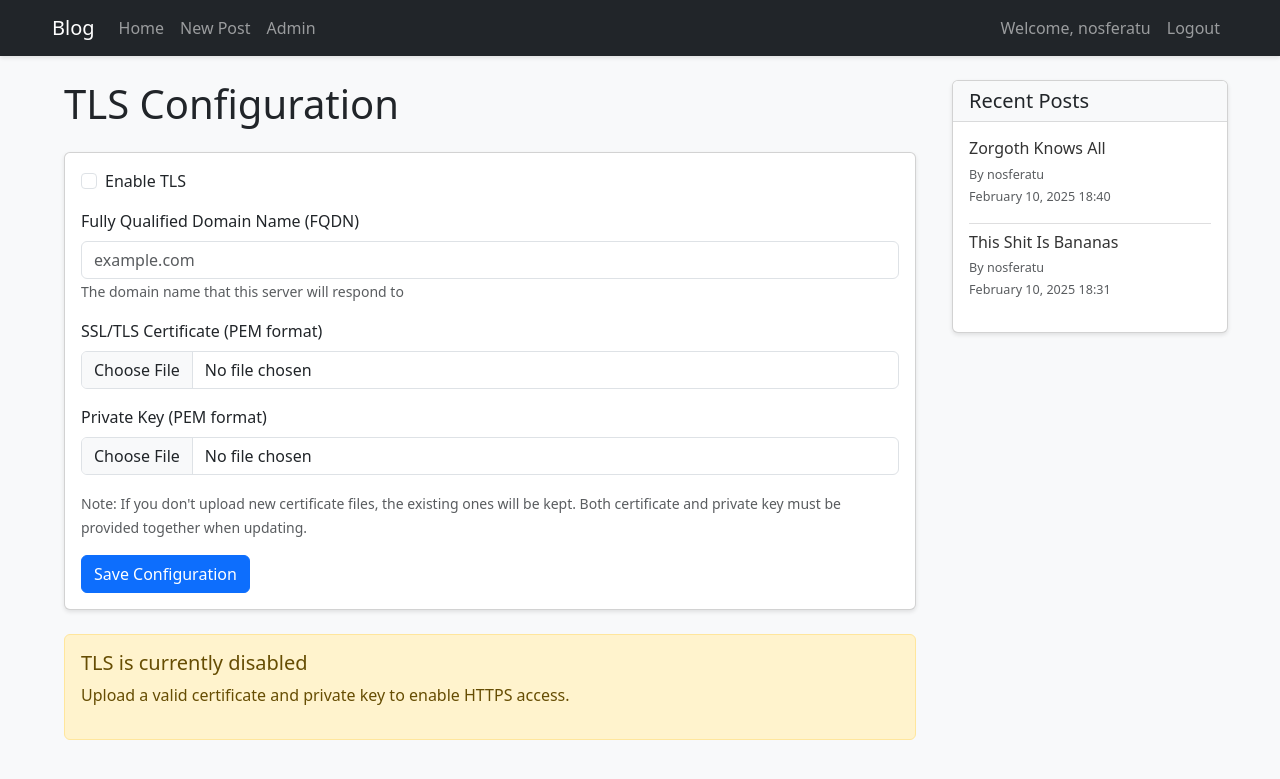
After one commit to archmangler/ghoul, a Flask app: page /admin/tls in a window 1280 px wide. The commit adds this page. Shown: the top 779 px of the page. Run offline with Flask 3, Linux system fonts and the light colour scheme; a user stored in the database is signed in; data comes from the database, SQL or seed files in the repository.

Commit message:
include latest entry summary

```diff
--- a/app.py
+++ b/app.py
@@ -295,6 +295,15 @@ def not_found_error(error):
 def forbidden_error(error):
     return render_template('errors/403.html'), 403
 
+# Add this after your model definitions but before the routes
+
+def get_recent_posts():
+    """Helper function to get recent posts for the sidebar"""
+    return Post.query.order_by(Post.created_at.desc()).limit(5).all()
+
+# Add this to make the function available in templates
+app.jinja_env.globals.update(get_recent_posts=get_recent_posts)
+
 if __name__ == '__main__':
     # Create required directories
     uploads_dir = os.path.join(app.static_folder, 'uploads')
--- a/static/css/style.css
+++ b/static/css/style.css
@@ -23,3 +23,38 @@ body {
 .container {
     max-width: 1200px;
 }
+
+.recent-posts {
+    font-size: 0.9rem;
+}
+
+.recent-posts .recent-post h6 {
+    font-size: 1rem;
+    line-height: 1.3;
+}
+
+.recent-posts .recent-post a {
+    color: #333;
+}
+
+.recent-posts .recent-post a:hover {
+    color: #007bff;
+}
+
+.recent-posts hr {
+    margin: 0.5rem 0;
+    opacity: 0.15;
+}
+
+.card-header {
+    background-color: #f8f9fa;
+    border-bottom: 1px solid rgba(0,0,0,0.125);
+}
+
+/* Make sidebar sticky on larger screens */
+@media (min-width: 768px) {
+    .col-md-3 .card {
+        position: sticky;
+        top: 1rem;
+    }
+}
--- /dev/null
+++ b/templates/admin/tls_config.html
@@ -0,0 +1,77 @@
+{% extends "base.html" %}
+
+{% block title %}TLS Configuration{% endblock %}
+
+{% block content %}
+<div class="container">
+    <h1>TLS Configuration</h1>
+
+    <div class="card mt-4">
+        <div class="card-body">
+            <form method="POST" enctype="multipart/form-data">
+                <div class="mb-3 form-check">
+                    <input type="checkbox" class="form-check-input" id="enabled" name="enabled"
+                           {% if config.enabled %}checked{% endif %}>
+                    <label class="form-check-label" for="enabled">Enable TLS</label>
+                </div>
+
+                <div class="mb-3">
+                    <label for="fqdn" class="form-label">Fully Qualified Domain Name (FQDN)</label>
+                    <input type="text" class="form-control" id="fqdn" name="fqdn"
+                           value="{{ config.fqdn or '' }}" placeholder="example.com">
+                    <small class="text-muted">The domain name that this server will respond to</small>
+                </div>
+
+                <div class="mb-3">
+                    <label for="cert_file" class="form-label">SSL/TLS Certificate (PEM format)</label>
+                    <input type="file" class="form-control" id="cert_file" name="cert_file">
+                    {% if config.cert_file %}
+                    <small class="text-success">Current certificate: {{ config.cert_file }}</small>
+                    {% endif %}
+                </div>
+
+                <div class="mb-3">
+                    <label for="key_file" class="form-label">Private Key (PEM format)</label>
+                    <input type="file" class="form-control" id="key_file" name="key_file">
+                    {% if config.key_file %}
+                    <small class="text-success">Current key file: {{ config.key_file }}</small>
+                    {% endif %}
+                </div>
+
+                <div class="mb-3">
+                    <small class="text-muted">
+                        Note: If you don't upload new certificate files, the existing ones will be kept.
+                        Both certificate and private key must be provided together when updating.
+                    </small>
+                </div>
+
+                <button type="submit" class="btn btn-primary">Save Configuration</button>
+            </form>
+        </div>
+    </div>
+
+    {% if config.enabled and config.cert_file and config.key_file %}
+    <div class="alert alert-success mt-4">
+        <h5>TLS is currently enabled</h5>
+        <p>Your site is accessible via HTTPS at: <strong>https://{{ config.fqdn }}:{{ config.port if config.port else '8887' }}</strong></p>
+    </div>
+    {% else %}
+    <div class="alert alert-warning mt-4">
+        <h5>TLS is currently disabled</h5>
+        <p>Upload a valid certificate and private key to enable HTTPS access.</p>
+    </div>
+    {% endif %}
+</div>
+
+<!-- Flash Messages -->
+{% with messages = get_flashed_messages(with_categories=true) %}
+    {% if messages %}
+        {% for category, message in messages %}
+            <div class="alert alert-{{ category if category != 'error' else 'danger' }} alert-dismissible fade show" role="alert">
+                {{ message }}
+                <button type="button" class="btn-close" data-bs-dismiss="alert" aria-label="Close"></button>
+            </div>
+        {% endfor %}
+    {% endif %}
+{% endwith %}
+{% endblock %}
--- a/templates/base.html
+++ b/templates/base.html
@@ -49,6 +49,9 @@
     </nav>
 
     <div class="container mt-4">
+        <div class="row">
+            <!-- Main Content -->
+            <div class="col-md-9">
                 {% with messages = get_flashed_messages() %}
                     {% if messages %}
                         {% for message in messages %}
@@ -60,6 +63,37 @@
                 {% block content %}{% endblock %}
             </div>
 
+            <!-- Sidebar -->
+            <div class="col-md-3">
+                <div class="card">
+                    <div class="card-header">
+                        <h5 class="card-title mb-0">Recent Posts</h5>
+                    </div>
+                    <div class="card-body">
+                        <div class="recent-posts">
+                            {% for post in get_recent_posts() %}
+                            <div class="recent-post mb-3">
+                                <h6 class="mb-1">
+                                    <a href="{{ url_for('post', slug=post.slug) }}" class="text-decoration-none">
+                                        {{ post.title }}
+                                    </a>
+                                </h6>
+                                <small class="text-muted">
+                                    By {{ post.author.username }}<br>
+                                    {{ post.created_at.strftime('%B %d, %Y %H:%M') }}
+                                </small>
+                            </div>
+                            {% if not loop.last %}
+                            <hr class="my-2">
+                            {% endif %}
+                            {% endfor %}
+                        </div>
+                    </div>
+                </div>
+            </div>
+        </div>
+    </div>
+
     <script src="https://cdn.jsdelivr.net/npm/bootstrap@5.3.0/dist/js/bootstrap.bundle.min.js"></script>
     <script src="{{ url_for('static', filename='js/main.js') }}"></script>
 </body>
```
Also changed, not shown: static/uploads/1739049175524.jpeg (added), static/uploads/Screenshot_2025-02-11_at_1.00.10_AM.png (added), 2 other files. Lines whose indentation alone changed are shown as unchanged.
